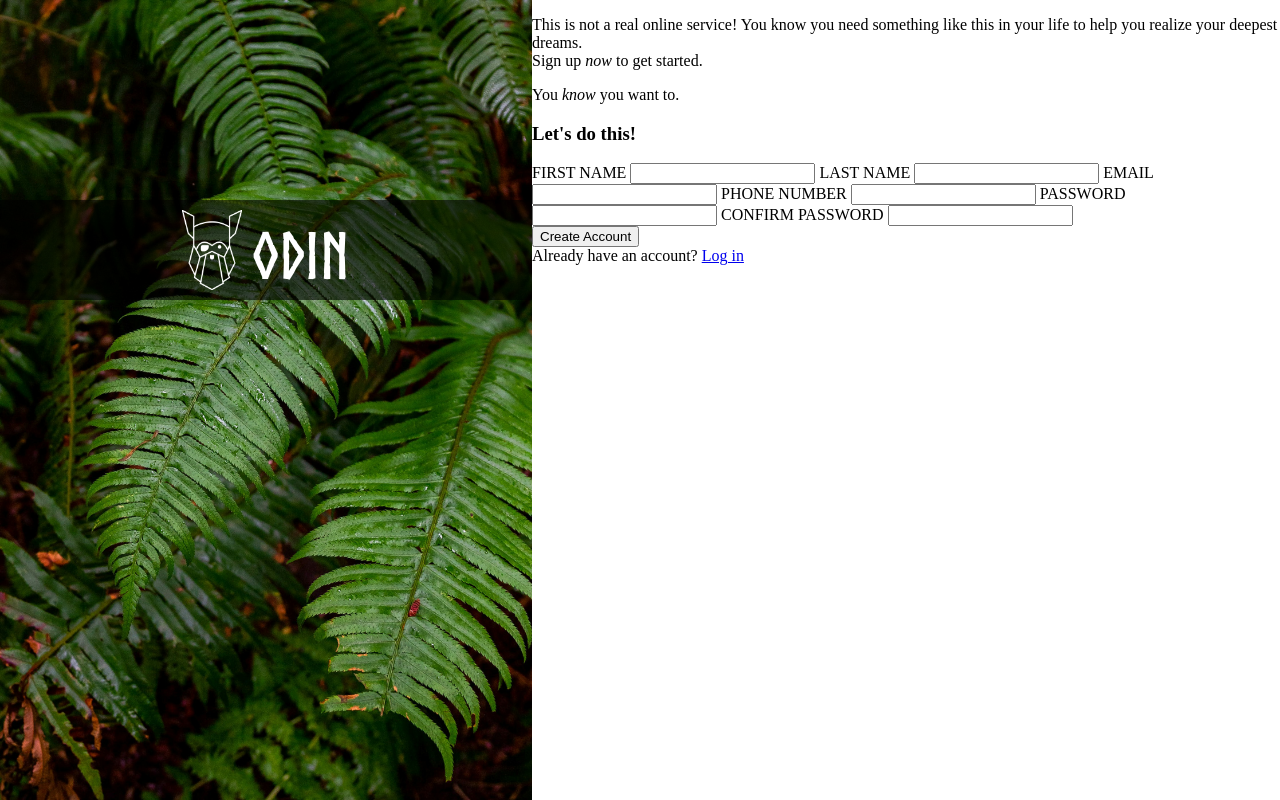
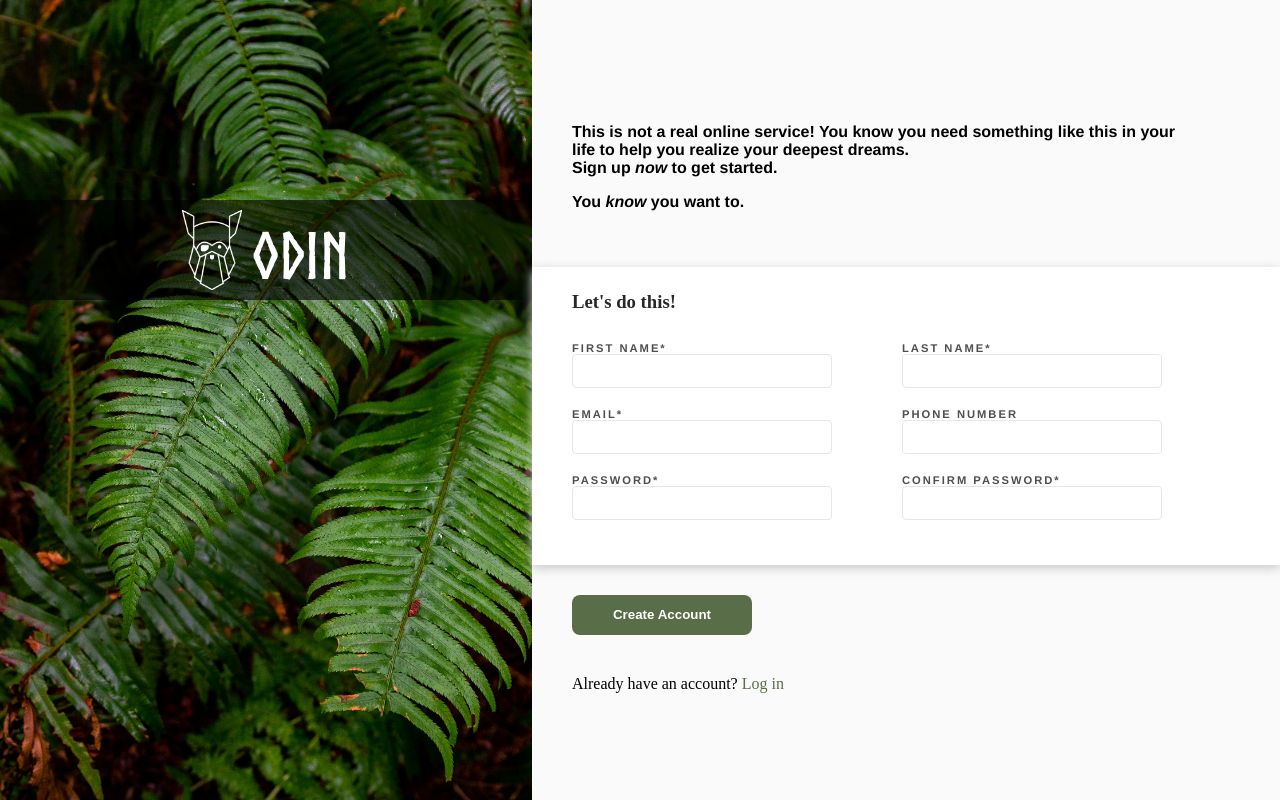
Before and after one commit to jlk-zhou/signup-form-practice, a plain HTML site: page index.html in a window 1280 px wide. Drawn offline with Linux system fonts and the light colour scheme.

Commit message:
Complete implementing the right half of the page
The page's right half contains the most important
element of the page, which is the form. I added
both interactive stylings and basic form validation
in this commit.

```diff
--- a/index.html
+++ b/index.html
@@ -25,34 +25,46 @@
             </p>
             <p>You <em>know</em> you want to. </p>
         </div>
-        <div class="form-body">
-            <form>
+        <form class="form-body">
             <div class="form-field">
                 <h3>Let's do this! </h3>
+                <div class="form-input">
+                    <div class="input-item">
                     <!-- First Name -->
-                    <label for="first-name">FIRST NAME</label>
-                    <input type="text" id="first-name" name="first-name">
+                    <label for="first-name">FIRST NAME*</label>
+                    <input type="text" id="first-name" name="first-name" required>
+                    </div>
+                    <div class="input-item">
                         <!-- Last Name -->
-                    <label for="last-name">LAST NAME</label>
-                    <input type="text" id="last-name" name="last-name">
+                        <label for="last-name">LAST NAME*</label>
+                        <input type="text" id="last-name" name="last-name" required>
+                    </div>
+                    <div class="input-item">
                         <!-- Email -->
-                    <label for="email">EMAIL</label>
-                    <input type="email" id="email" name="email">
+                        <label for="email">EMAIL*</label>
+                        <input type="email" id="email" name="email" required>
+                    </div>
+                    <div class="input-item">
                         <!-- Phone number -->
                         <label for="tel">PHONE NUMBER</label>
-                    <input type="tel" id="tel" name="phone-number">
+                        <input type="tel" id="tel" pattern="^[0-9]+$" name="phone-number">
+                    </div>
+                    <div class="input-item">
                         <!-- Password -->
-                    <label for="password">PASSWORD</label>
-                    <input type="password" id="password" name="password">
+                        <label for="password">PASSWORD*</label>
+                        <input type="password" id="password" name="password" required>
+                    </div>
+                    <div class="input-item">
                         <!-- Confirm Password -->
-                    <label for="confirm">CONFIRM PASSWORD</label>
-                    <input type="confirm" id="confirm">
+                        <label for="confirm">CONFIRM PASSWORD*</label>
+                        <input type="password" id="confirm" required>
+                    </div>
+                </div>
             </div>
             <div class="submit">
                 <button type="submit">Create Account</button>
             </div>
         </form>
-        </div>
         <div class="have-account">
             Already have an account? <a id="login" href="index.html">Log in</a>
         </div>
--- a/static/style.css
+++ b/static/style.css
@@ -40,3 +40,104 @@ body {
     font-size: 4em;
     height: 55px;
 }
+
+/* Form section on the page's right */
+.form-section {
+    display: flex;
+    flex-direction: column;
+    justify-content: center;
+    gap: 40px;
+    background-color: rgb(250, 250, 250);
+}
+
+/* The "This is not a real service" form intro */
+.form-description {
+    width: 630px;
+    font-family: Helvetica, Arial, sans-serif;
+    font-weight: 600;
+    margin: 0px 40px;
+}
+
+.form-field {
+    background-color: white;
+    box-shadow: 0px 3px 10px rgb(200, 200, 200);
+    padding: 5px 40px;
+}
+
+.form-field h3 {
+    color: rgb(40, 40, 40)
+}
+
+.form-input {
+    display: flex;
+    flex-wrap: wrap;
+    margin-bottom: 30px;
+}
+
+/* The divs of inputs, each contain a lable and a field */
+.input-item {
+    padding: 10px 0px;
+    padding-right: 70px;
+}
+
+label {
+    display: block;
+    font-family: Helvetica, Arial, sans-serif;
+    font-size: 0.7em;
+    letter-spacing: 2px;
+    font-weight: 600;
+    color: rgb(79, 79, 79);
+}
+
+input {
+    padding-left: 6px;
+    width: 250px;
+    height: 30px;
+    border-radius: 4px;
+    border: 1px solid #E5E7EB;
+}
+
+input:user-invalid {
+    border: 1px solid red;
+}
+
+input:focus {
+    outline: none;
+    border: 1px solid rgb(0, 85, 255);
+    box-shadow: 3px 3px 5px rgb(215, 215, 215);
+}
+
+/* The "Create Account" Button */
+.submit button {
+    margin: 30px 40px 0px;
+    width: 180px;
+    height: 40px;
+    border-radius: 8px;
+    border: none;
+    background-color: #596D48;
+    color: white;
+    font-weight: 600;
+}
+
+.submit button:hover {
+    cursor: pointer;
+    box-shadow: 5px 3px 7px rgb(206, 206, 206);
+}
+
+.submit button:active {
+    box-shadow: 4px 2px 6px rgb(206, 206, 206)
+}
+
+/* The "Already have an account" message */
+.have-account {
+    margin: 0px 40px;
+}
+
+.have-account a {
+    color: #596D48;
+    text-decoration: none;
+}
+
+.have-account a:hover {
+    text-decoration: underline;
+}
```
Lines whose indentation alone changed are shown as unchanged.
